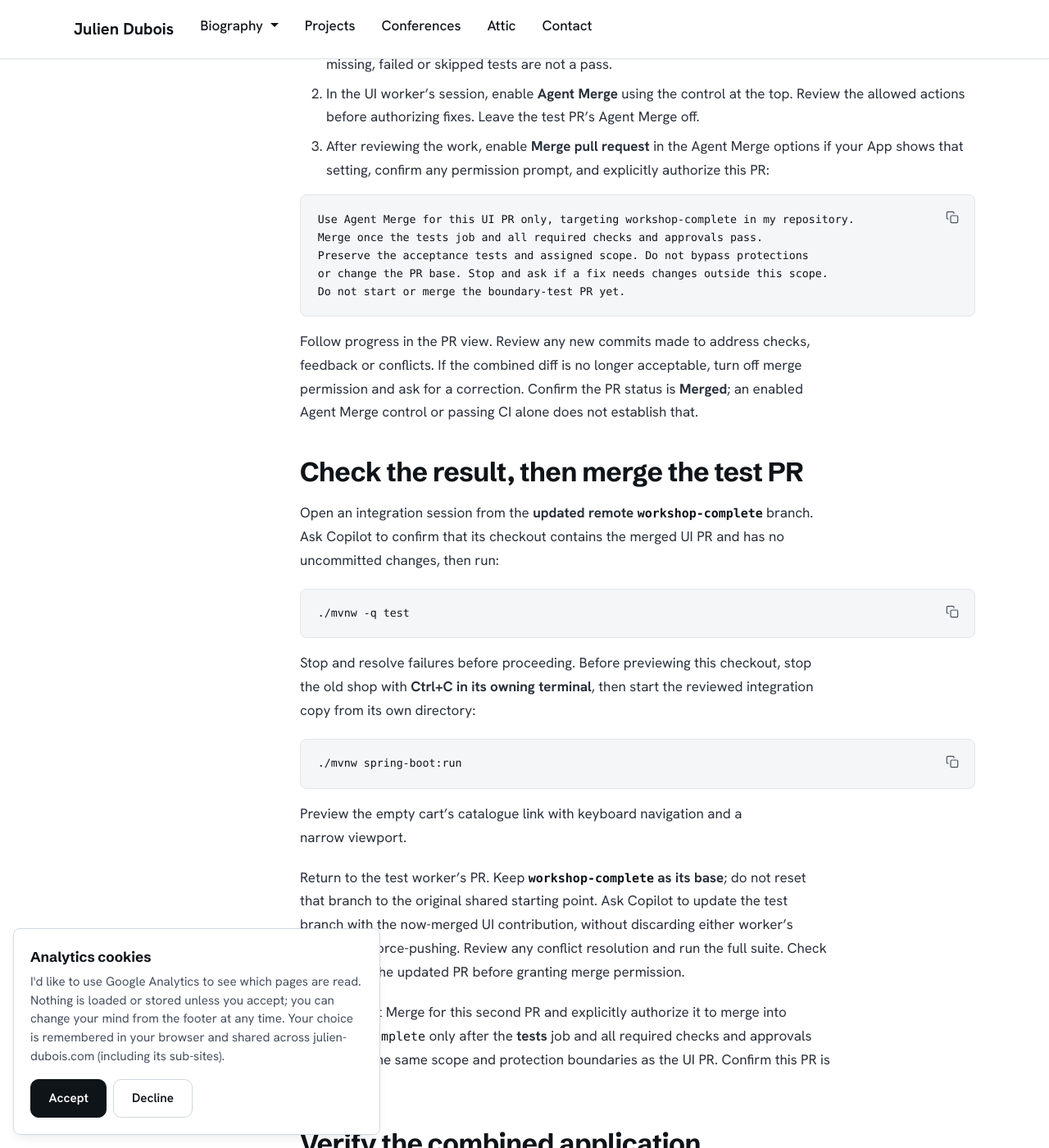
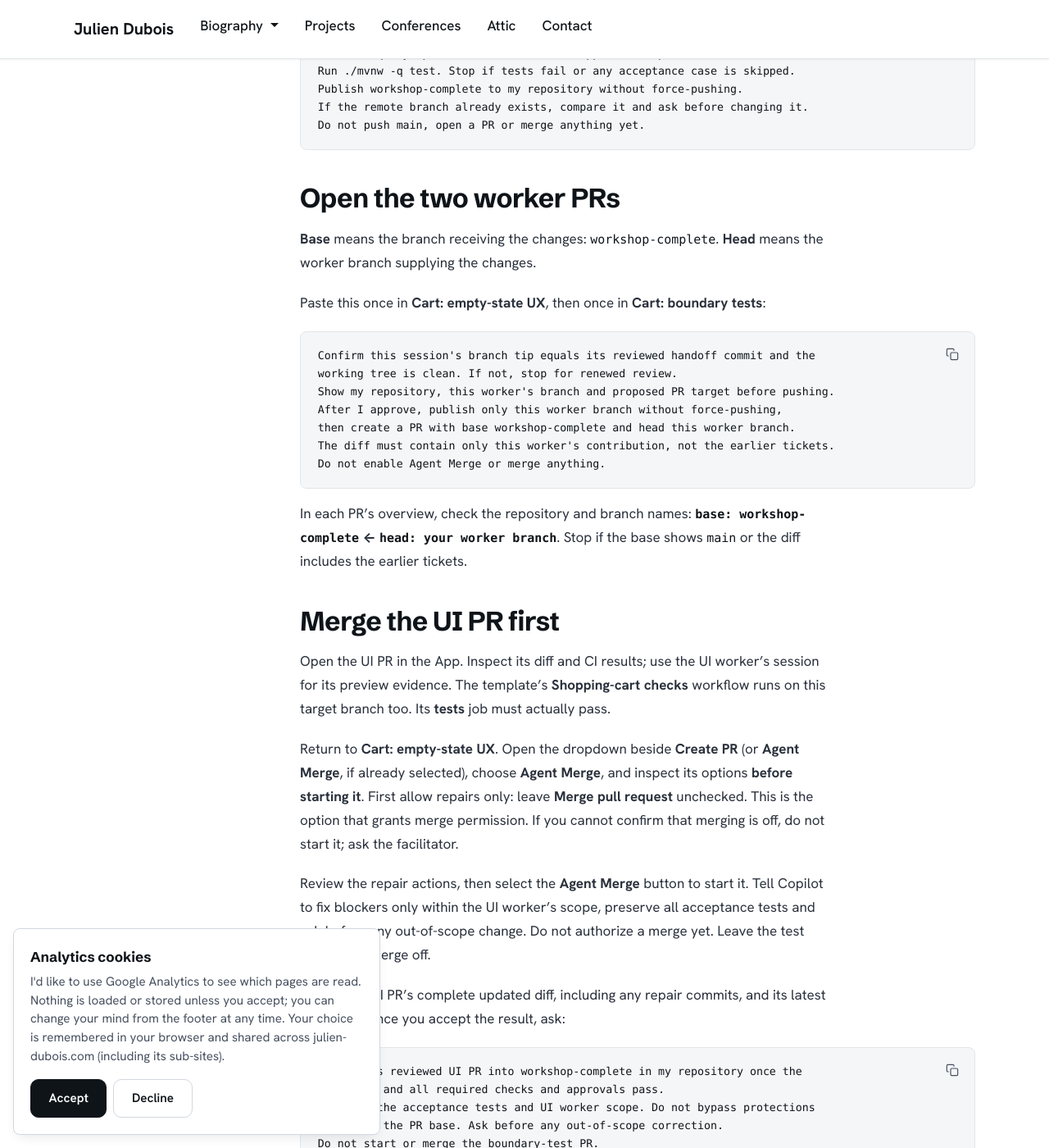
Before and after one commit to jdubois/jdubois.github.com, a Jekyll site: the page built from workshops/copilot-app/integrate.md, in a window 1280 px wide and 1400 px high, scrolled down 1767 px. Shown: the whole window at 82% size. Built offline with Jekyll 4.4.1, drawn with Linux system fonts in a browser that asks for light colours; some of the changed text lies outside the part shown.

Commit message:
Clarify Agent Merge workflow after five persona reviews
Name sessions and PR roles, add concrete creation and update prompts, review repairs before granting merge permission, fetch remote integration state explicitly, and clarify blocked and partial-merge recovery.

Co-authored-by: Copilot App <223556219+Copilot@users.noreply.github.com>

````diff
--- a/workshops/copilot-app/facilitator.md
+++ b/workshops/copilot-app/facilitator.md
@@ -21,10 +21,15 @@ project/worktree creation, base selection, Plan/Interactive/Autopilot controls,
 Fusion availability, visible skill invocation, tool trust and MCP tool calls.
 Rehearse publishing `workshop-complete` to the participant's own repository,
 creating both worker PRs against it, and using Agent Merge sequentially with
-explicit merge permission. Confirm GitHub Actions is enabled, the template's
+repairs first and **Merge pull request** off until the learner has reviewed
+the result. Confirm GitHub Actions is enabled, the template's
 **Shopping-cart checks / tests** job runs on this non-default PR target, and
 the participant can merge under the repository's rules. Do not weaken rules
 to make the exercise proceed.
+Use one named **Cart: integration** session for combined checks. Rehearse
+fetching the latest remote integration branch and fast-forwarding that
+session's branch without touching another worktree. Include squash merges:
+the PR's merged result, not worker-commit ancestry alone, identifies what landed.
 Confirm the `/chronicle` picker and its cost-tips spelling in that build.
 App docs show `cost tips`; the CLI reference shows `cost-tips`.
 
@@ -93,6 +98,11 @@ their expected results are clear and their assertions remain unchanged.
 | GitHub, CI or Agent Merge unavailable | Use the integration chapter's local recovery; record Agent Merge as not completed |
 | Integration tests fail or CI is pending | Keep the second PR's Agent Merge off; record unfinished work and do not force a merge or skip checks |
 
+Distinguish queued/running CI from absent or failed runs. If no **tests** job
+appears, check Actions is enabled and arrange checks for the current PR revision.
+A policy denial or missing required approver is a blocker; repeated prompts
+or broader permissions are not a remedy.
+
 The main integration path uses two worker PRs targeting `workshop-complete`,
 not the starter on `main`. Merge the UI PR, check its combined result, then
 update and merge the test PR. Review any agent-authored corrections and verify
@@ -126,7 +136,13 @@ before the query session. These are local handoff branches, not permission to
 push to the template.
 Its `origin` points to the template, **not your personal repository**: do not
 push to it. To continue with personal GitHub delivery, configure your own remote
-deliberately. Stop the previous workshop app in its own terminal before starting
+deliberately after checking the participant's repository URL.
+For after-performance recovery, activate all three teaching test classes
+unchanged and confirm all 12 supplied tests pass before starting parallel work.
+Then follow the parallel chapter to create `workshop-complete` and both worker
+sessions from this accepted reference-based version. Never overwrite the
+participant's `main` or an existing handoff branch to connect the recovered work.
+Stop the previous workshop app in its own terminal before starting
 this reference. Record that the participant continued from a reference solution.
 
 | Git checkpoint | Reference | Pinned commit |
--- a/workshops/copilot-app/integrate.md
+++ b/workshops/copilot-app/integrate.md
@@ -22,8 +22,19 @@ or bypass repository protections. See the
 <a href="https://docs.github.com/en/copilot/how-tos/github-copilot-app/managing-issues-and-pull-requests#merging-a-pull-request" target="_blank">App's Agent Merge guide</a>.
 
 Use your own workshop repository, with GitHub Actions enabled and permission to
-push branches, create PRs and merge them. If these are unavailable, use the
+push branches, create PRs and merge them. Confirm your organization allows
+Agent Merge and that any required reviewer can approve your work.
+If these are unavailable, use the
 [local recovery steps](#local-recovery) and record that Agent Merge was not run.
+
+| Where you work | What you do there |
+|---|---|
+| **Cart: empty-state UX** session | Publish, review and merge the UI PR |
+| **Cart: boundary tests** session | Update, review and merge the test PR second |
+| **Cart: integration** session, created below | Test and preview the merged application |
+
+Use the [worksheet](/workshops/copilot-app/worksheet/#agent-merge-and-integration)
+to record each completed step.
 
 ## Inspect both results
 
@@ -40,8 +51,13 @@ and the test worker's test output.
 
 Use **`workshop-complete` as the integration branch**, not `main`: it already
 contains the accepted quantity fix, removal feature and query optimization.
-The workers started from this same version. In the session holding that
-reviewed base, ask Copilot:
+The workers started from this same version.
+Create one project session named **Cart: integration**, choosing **New worktree**
+and **`workshop-complete` as the base branch**. Keep this session for the rest
+of the chapter. If that base is unavailable, ask the facilitator rather than
+choosing `main`.
+
+In **Cart: integration**, ask Copilot:
 
 ```copilot
 Confirm origin is my own workshop repository, not the template repository.
@@ -53,81 +69,144 @@ If the remote branch already exists, compare it and ask before changing it.
 Do not push main, open a PR or merge anything yet.
 ```
 
-In each worker session, use its reviewed handoff to ask Copilot to publish
-**only that worker's branch** and create a PR with **`workshop-complete` as
-the base**. Review the proposed branch and repository before approving a push.
-Check the PR's base and head in the App: the UI PR should contain only the UI
-contribution, and the test PR only the boundary tests, not the earlier tickets.
-Do not start Agent Merge on either PR yet.
+## Open the two worker PRs
+
+**Base** means the branch receiving the changes: `workshop-complete`.
+**Head** means the worker branch supplying the changes.
+
+Paste this once in **Cart: empty-state UX**, then once in **Cart: boundary tests**:
+
+```copilot
+Confirm this session's branch tip equals its reviewed handoff commit and the
+working tree is clean. If not, stop for renewed review.
+Show my repository, this worker's branch and proposed PR target before pushing.
+After I approve, publish only this worker branch without force-pushing,
+then create a PR with base workshop-complete and head this worker branch.
+The diff must contain only this worker's contribution, not the earlier tickets.
+Do not enable Agent Merge or merge anything.
+```
+
+In each PR's overview, check the repository and branch names:
+**`base: workshop-complete` ← `head: your worker branch`**.
+Stop if the base shows `main` or the diff includes the earlier tickets.
 
 ## Merge the UI PR first
 
-1. Open the UI PR in the App and inspect its diff, preview evidence and CI
-   results. The template's **Shopping-cart checks** workflow runs on PRs to
-   this integration branch too. Confirm its **tests** job actually ran;
-   missing, failed or skipped tests are not a pass.
-2. In the UI worker's session, enable **Agent Merge** using the control at
-   the top. Review the allowed actions before authorizing fixes. Leave the
-   test PR's Agent Merge off.
-3. After reviewing the work, enable **Merge pull request** in the Agent Merge
-   options if your App shows that setting, confirm any permission prompt,
-   and explicitly authorize this PR:
+Open the UI PR in the App. Inspect its diff and CI results; use the UI worker's
+session for its preview evidence. The template's **Shopping-cart checks**
+workflow runs on this target branch too. Its **tests** job must actually pass.
+
+Return to **Cart: empty-state UX**. Open the dropdown beside **Create PR**
+(or **Agent Merge**, if already selected), choose **Agent Merge**, and inspect
+its options **before starting it**. First allow repairs only:
+leave **Merge pull request** unchecked. This is the option that grants merge
+permission. If you cannot confirm that merging is off, do not start it; ask
+the facilitator.
+
+Review the repair actions, then select the **Agent Merge** button to start it.
+Tell Copilot to fix blockers only within the UI worker's scope, preserve all
+acceptance tests and ask before any out-of-scope change. Do not authorize a
+merge yet. Leave the test PR's Agent Merge off.
+
+Review the UI PR's complete updated diff, including any repair commits, and
+its latest CI results. Once you accept the result, ask:
 
 ```copilot
-Use Agent Merge for this UI PR only, targeting workshop-complete in my repository.
-Merge once the tests job and all required checks and approvals pass.
-Preserve the acceptance tests and assigned scope. Do not bypass protections
-or change the PR base. Stop and ask if a fix needs changes outside this scope.
-Do not start or merge the boundary-test PR yet.
+Merge this reviewed UI PR into workshop-complete in my repository once the
+tests job and all required checks and approvals pass.
+Preserve the acceptance tests and UI worker scope. Do not bypass protections
+or change the PR base. Ask before any out-of-scope correction.
+Do not start or merge the boundary-test PR.
 ```
 
-Follow progress in the PR view. Review any new commits made to address checks,
-feedback or conflicts. If the combined diff is no longer acceptable, turn off
-merge permission and ask for a correction. Confirm the PR status is **Merged**;
-an enabled Agent Merge control or passing CI alone does not establish that.
+Enable **Merge pull request** in those Agent Merge options and confirm the
+App's authorization prompt. After authorization, Agent Merge may make further
+permitted repairs and merge without another review pause. Keep merging off
+if you need to inspect another correction first.
 
-## Check the result, then merge the test PR
+**Done when:** the UI PR's status is **Merged**, not merely green or waiting.
 
-Open an integration session from the **updated remote `workshop-complete`**
-branch. Ask Copilot to confirm that its checkout contains the merged UI PR and
-has no uncommitted changes, then run:
+<details markdown="1">
+<summary>If checks or merging do not progress</summary>
 
-```sh
-./mvnw -q test
+A queued or running **tests** job means wait. A failed job needs a correction.
+If no run appears, check your repository's **Actions** tab and whether Actions
+is enabled; ask the facilitator to trigger checks for the current PR revision.
+A skipped job is not a pass.
+
+A denied permission, disallowed Agent Merge or unavailable required approval
+is a blocker, not a reason to retry repeatedly or broaden permissions.
+If checks pass but the PR remains open, check **Merge pull request** and the
+PR's reported blockers. Never bypass repository rules.
+If you cannot proceed, turn off Agent Merge in the worker session and use
+[local recovery](#local-recovery).
+
+</details>
+
+## Check the UI merge
+{: #check-ui-merge}
+
+Return to **Cart: integration** and ask:
+
+```copilot
+Fetch origin in my own workshop repository. Use the latest remote
+origin/workshop-complete, not the possibly stale local workshop-complete.
+Fast-forward only this integration session's clean branch to that revision.
+If it has edits or cannot fast-forward, stop and ask; do not reset anything
+or change another session's checkout.
+Confirm it contains the UI PR's actual merged result, including a squash merge,
+not just whether the original worker commit is an ancestor.
+Run ./mvnw -q test and report the executed counts and any failures or skips.
 ```
 
-Stop and resolve failures before proceeding. Before previewing this checkout,
-stop the old shop with **Ctrl+C in its owning terminal**, then start the reviewed
-integration copy from its own directory:
+Stop if verification fails. Before previewing, stop the old shop with
+**Ctrl+C in the terminal that started it**. In the **Cart: integration**
+session's directory, start the reviewed copy:
 
 ```sh
 ./mvnw spring-boot:run
 ```
 
-Preview the empty cart's catalogue link with keyboard navigation and a narrow
-viewport.
+**Done when:** this checkout contains the UI merge, the original 12 tests pass
+without skips, and the empty-cart catalogue link works with a keyboard and
+a narrow viewport.
 
-Return to the test worker's PR. Keep **`workshop-complete` as its base**; do
-not reset that branch to the original shared starting point. Ask Copilot to
-update the test branch with the now-merged UI contribution, without discarding
-either worker's changes or force-pushing. Review any conflict resolution and
-run the full suite. Check fresh CI for the updated PR before granting merge
-permission.
+## Update and merge the test PR
 
-Enable Agent Merge for this second PR and explicitly authorize it to merge
-into `workshop-complete` only after the **tests** job and all required checks
-and approvals pass. Keep the same scope and protection boundaries as the UI
-PR. Confirm this PR is **Merged**, too.
+Return to **Cart: boundary tests**, not the integration session. Ask:
+
+```copilot
+Fetch origin and merge the latest origin/workshop-complete into this test
+worker branch. Keep the PR base workshop-complete and its head this worker branch.
+Do not reset workshop-complete or this branch, discard either worker's changes
+or force-push. Show any proposed conflict resolution for approval.
+Run ./mvnw -q test; stop if tests fail or any acceptance case is skipped.
+Show the updated diff and ask before pushing this branch to update its PR.
+Do not enable Agent Merge or merge the PR yet.
+```
+
+Review the updated test PR and **fresh CI for its new revision**. Use the same
+repair-only Agent Merge steps as for the UI PR, this time in **Cart: boundary
+tests**, with corrections limited to its test scope. Preserve the accepted UI.
+Review any repairs with **Merge pull request** still off. Then explicitly ask:
+
+```copilot
+Merge this reviewed boundary-test PR into workshop-complete in my repository
+once the tests job and all required checks and approvals pass.
+Preserve both workers' contributions, the 12 supplied acceptance tests and
+the boundary tests. Do not bypass protections or change the PR base.
+Ask before any correction outside the test worker's scope.
+```
+
+Enable **Merge pull request** and confirm the App's authorization prompt.
+**Done when:** this second PR is also **Merged**.
 
 ## Verify the combined application
 
-Ask Copilot to update the integration session to the latest remote
-`workshop-complete` without overwriting local work. Confirm it contains both
-merged PRs and is clean, then run the full suite again:
-
-```sh
-./mvnw -q test
-```
+Return to **Cart: integration**. Repeat the
+[synchronization and test prompt](#check-ui-merge), this time asking Copilot to
+confirm **both PRs' merged results** are included. Do not use a worker checkout
+or assume the local branch has updated itself.
 
 The full suite should now contain the original **12 tests plus the new boundary
 cases**, all executed with no failures/errors/skips. Check the reports for every
@@ -148,15 +227,21 @@ combined checks on the [worksheet](/workshops/copilot-app/worksheet/).
 <summary>Recovery: GitHub, CI or Agent Merge is unavailable</summary>
 
 Preserve the worker branches and any open PRs. Record the blocker and which
-PRs, if any, actually merged. Disable Agent Merge on open PRs before integrating
-locally, so it cannot merge them in the background. Do not bypass protections,
+PRs, if any, actually merged. Disable Agent Merge in each worker session with
+an open PR before integrating locally, so it cannot merge in the background.
+Do not bypass protections,
 invent CI results or report a local merge as Agent Merge completion.
 
-In your integration session based on **`workshop-complete`**, give Copilot the
-two reviewed handoffs and ask:
+Use **Cart: integration**. If it does not exist yet, create it with
+**New worktree**, based on local **`workshop-complete`**.
+Give Copilot both reviewed handoffs and ask:
 
 ```copilot
 Inspect the current integration branch, both handoffs and any PRs already merged.
+If GitHub is reachable, fetch origin and fast-forward this clean session
+to origin/workshop-complete first; ask if that would discard or conflict with work.
+Use actual PR merge results to recognize squash merges, not just worker ancestry.
+If remote status cannot be checked, record it as unknown.
 Preserve existing work; do not reset branches or merge a contribution twice.
 Merge the accepted UI contribution if it is not already included.
 Run ./mvnw -q test and stop if it fails.
--- a/workshops/copilot-app/prompts.md
+++ b/workshops/copilot-app/prompts.md
@@ -102,20 +102,14 @@ executed counts and any real defect you found.
 ## Integrate with Agent Merge
 
 Follow the [integration chapter](/workshops/copilot-app/integrate/) to publish
-`workshop-complete` and open both reviewed worker PRs against it. Use this card
-in the **UI worker's session first**, not in both sessions at once:
+`workshop-complete`. Use its [PR creation prompt](/workshops/copilot-app/integrate/#open-the-two-worker-prs)
+once in each worker session. **Base** is the receiving branch,
+`workshop-complete`; **head** is that worker's branch.
 
-```copilot
-Check this PR targets workshop-complete in my own workshop repository,
-not main or the template repository. Show its current diff and CI results.
-Do not enable merge permission yet. After I review and explicitly authorize
-the merge, use Agent Merge for this PR only.
-Require the tests job and all required checks and approvals to pass.
-Preserve the 12 supplied tests, worker scope and repository protections.
-Ask before any out-of-scope correction. Report Merged only when GitHub
-confirms it. Do not start the second PR.
-```
-
-After the UI PR is merged and its combined result checked, use the same
-review process for the boundary-test PR against the updated integration branch.
-Verify both merged contributions together before continuing.
+Use the chapter's [UI PR steps](/workshops/copilot-app/integrate/#merge-the-ui-pr-first)
+first: allow repairs with **Merge pull request** off, review the result,
+then explicitly authorize merging.
+After checking the merged UI in **Cart: integration**, use the separate
+[test PR prompts](/workshops/copilot-app/integrate/#update-and-merge-the-test-pr).
+Do not reuse the UI authorization prompt for the test PR.
+Return to **Cart: integration** to verify both merged results.
````
Also changed, not shown: workshops/copilot-app/finish.md (+6 -2 lines), workshops/copilot-app/setup.md (+3 -0 lines), workshops/copilot-app/worksheet.md (+2 -2 lines), 1 other file.
